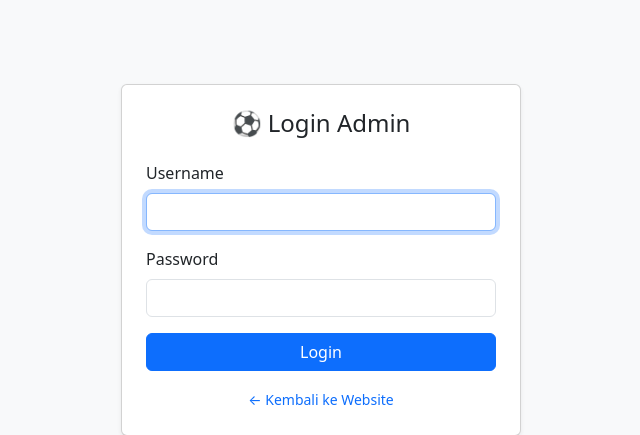
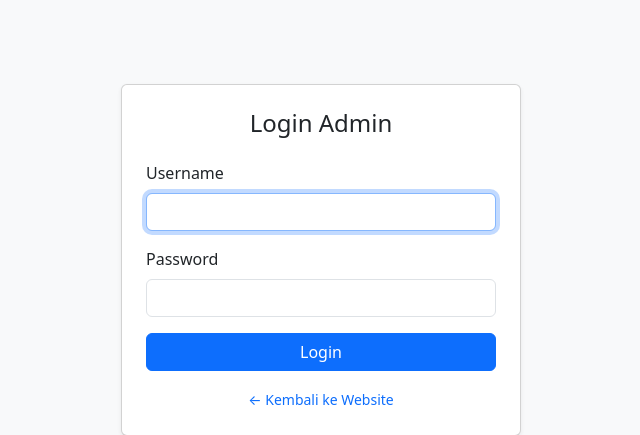
Before and after one commit to BruiseDenver13/Sistem-Reservasi-Lapangan, a PHP site: page /auth/login.php in a window 1280 px wide. Shown: the part 140-575 px from the top of the page, without its empty margins (319-959 px from the left). Run offline with PHP 8.4, Linux system fonts and the light colour scheme.

Commit message:
fix : tampilan

```diff
--- a/auth/login.php
+++ b/auth/login.php
@@ -56,7 +56,7 @@ if (isset($_GET['pesan']) && $_GET['pesan'] === 'session_habis') {
     <div class="container d-flex align-items-center justify-content-center" style="min-height: 100vh;">
         <div class="card shadow-sm" style="width: 100%; max-width: 400px;">
             <div class="card-body p-4">
-                <h4 class="text-center mb-4">⚽ Login Admin</h4>
+                <h4 class="text-center mb-4"> Login Admin</h4>
 
                 <?php if ($pesan_error !== ''): ?>
                     <div class="alert alert-danger py-2">
```
